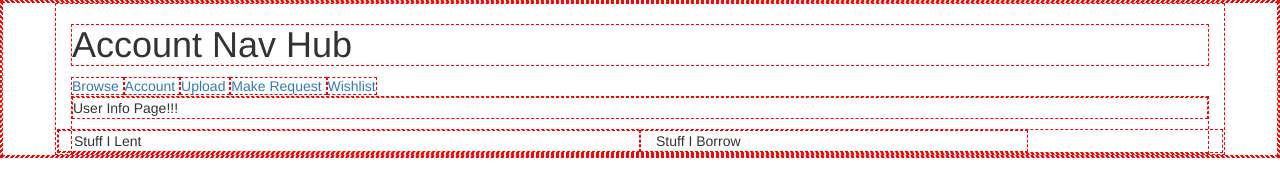
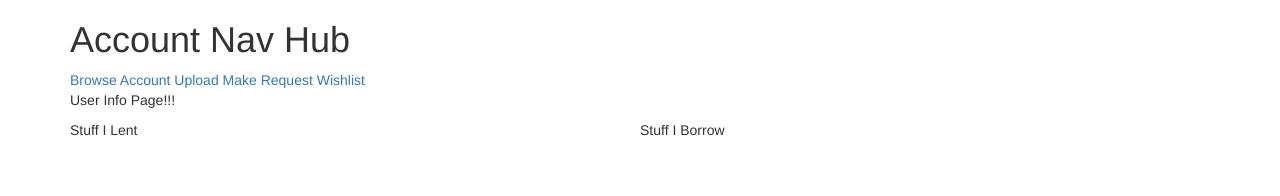
Before and after one commit to travishuff/Lendr, a React app: page /userInfo in a window 1280 px wide. Built offline with nearby package versions, Linux system fonts and the light colour scheme.

Commit message:
Added post requests to upload and makerequest pages

```diff
--- a/client/components/MakeRequest.js
+++ b/client/components/MakeRequest.js
@@ -11,12 +11,11 @@ class MakeRequest extends Component {
 
     console.log(title, note);
 
-    // TO DO: Fill in Post Request Here
-    // Place push method within request callback
-
-    // push session to the below path
-    // push $.post..  .done  .fail
-    browserHistory.push('/userInfo')
+    $.post('/makeRequest', { item: title, note: note })
+    .done(data => {
+      browserHistory.push('/userInfo')
+    })
+    .fail(console.error('error with makeRequest'));
   }
 
   render() {
--- a/client/components/Upload.js
+++ b/client/components/Upload.js
@@ -14,11 +14,11 @@ class Upload extends Component {
 
     console.log(item, type, description, imageURL, dueDate);
 
-    // TO DO: Fill in Post Request Here
-    // Place push method within request callback
-
-    // push session to the below path
-    browserHistory.push('/userInfo')
+    $.post('/uploadItem', { itemname: title, itemtype: type, itemdescription: description, itempictureurl: imageURL, datedue: dueDate })
+    .done(data => {
+      browserHistory.push('/userInfo')
+    })
+    .fail(console.error('error with uploadItem'));
   }
 
   render() {
--- a/client/components/UserInfo.js
+++ b/client/components/UserInfo.js
@@ -5,9 +5,9 @@ class UserInfo extends Component {
     return (
       <div>
         <p>User Info Page!!!</p>
-        <div className="row">
-          <div className="col-md-6">Stuff I Lent</div>
-          <div className="col-md-4">Stuff I Borrow</div>
+        <div className="flex-grid">
+          <div className="col">Stuff I Lent</div>
+          <div className="col">Stuff I Borrow</div>
         </div>
 
 
--- a/client/stylesheets/styles.css
+++ b/client/stylesheets/styles.css
@@ -1,3 +1,6 @@
-* {
-  border: 1px dashed red !important;
+.flex-grid {
+  display: flex;
 }
+.col {
+  flex: 1;
+}
```
